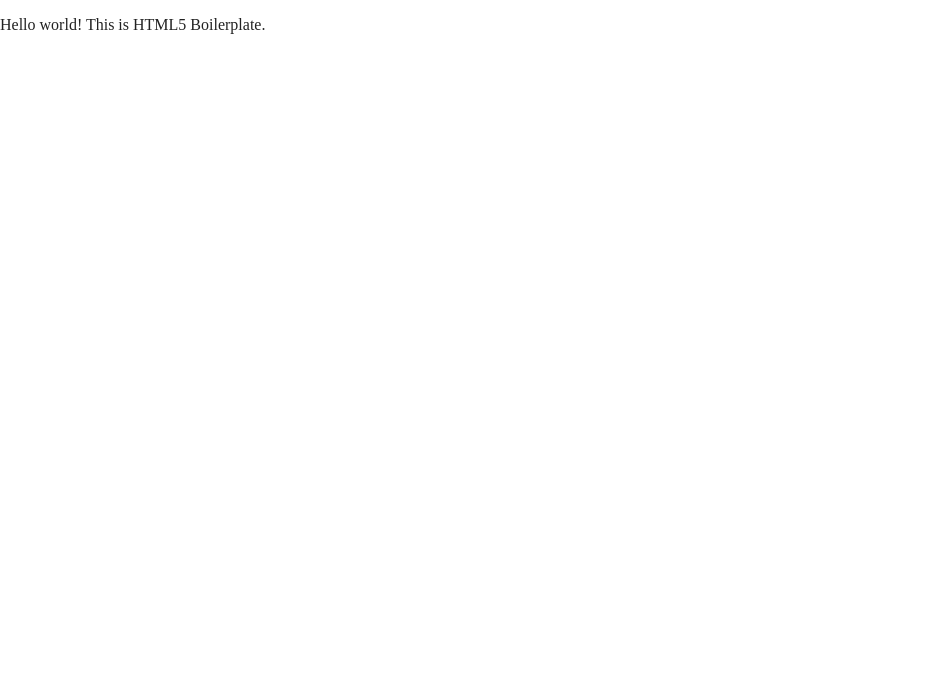
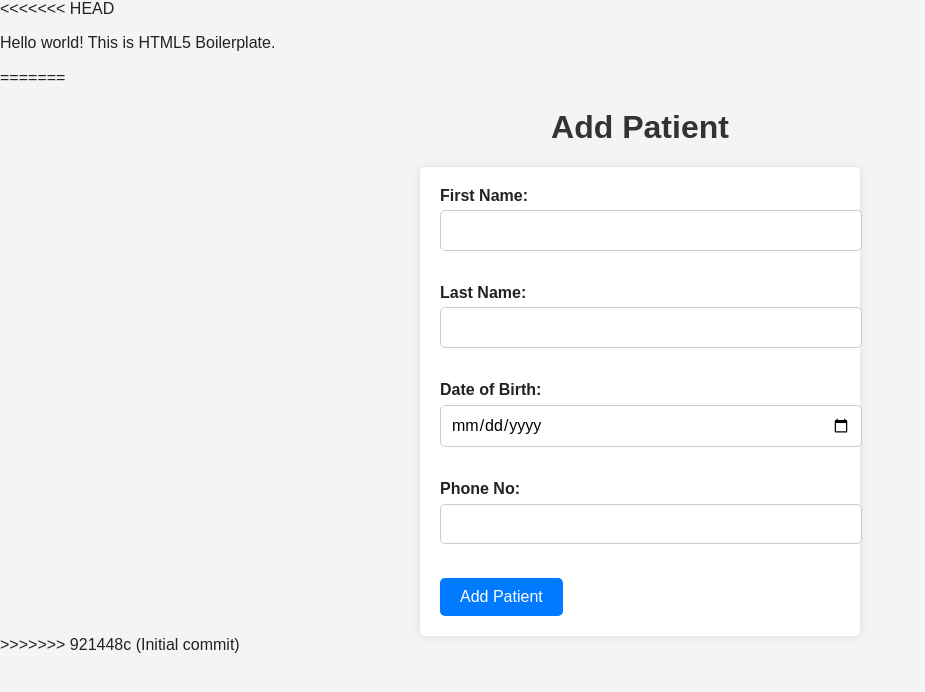
Before and after one commit to dulanneth/HealthWeb, a website built with Parcel: page index.html in a window 1280 px wide. Shown: the whole page, without its empty margins (0-925 px from the left). Built offline with nearby package versions, Linux system fonts and the light colour scheme.

Commit message:
Initial commit

```diff
--- a/index.html
+++ b/index.html
@@ -25,7 +25,79 @@
 <body>
 
   <!-- Add your site or application content here -->
+<<<<<<< HEAD
   <p>Hello world! This is HTML5 Boilerplate.</p>
+=======
+  <style>
+    body {
+      font-family: Arial, Helvetica, sans-serif;
+      background-color: #f4f4f4;
+      margin: 0;
+      padding: 0;
+    }
+
+    h1 {
+      text-align: center;
+      color: #333;
+    }
+
+    form {
+      max-width: 400px;
+      margin: 0 auto;
+      background: #fff;
+      padding: 20px;
+      border-radius: 5px;
+      box-shadow: 0 0 10px rgba(0, 0, 0, 0.1);
+    }
+
+    label {
+      display: block;
+      font-weight: bold;
+      margin-bottom: 5px;
+    }
+
+    input[type="text"],
+    input[type="date"],
+    input[type="tel"] {
+      width: 100%;
+      padding: 10px;
+      margin-bottom: 15px;
+      border: 1px solid #ccc;
+      border-radius: 5px;
+    }
+
+    input[type="submit"] {
+      background-color: #007bff;
+      color: #fff;
+      border: none;
+      border-radius: 5px;
+      padding: 10px 20px;
+      cursor: pointer;
+      font-size: 16px;
+    }
+
+    input[type="submit"]:hover {
+      background-color: #0056b3;
+    }
+  </style>
+  <body>
+  <h1>Add Patient</h1>
+  <form action="/addPatient" method="post">
+    <label for="firstName">First Name:</label>
+    <input type="text" id="firstName" name="firstName" required><br><br>
+
+    <label for="lastName">Last Name:</label>
+    <input type="text" id="lastName" name="lastName" required><br><br>
+
+    <label for="dob">Date of Birth:</label>
+    <input type="date" id="dob" name="dob" required><br><br>
+
+    <label for="phoneNo">Phone No:</label>
+    <input type="tel" id="phoneNo" name="phoneNo" required><br><br>
+
+    <input type="submit" value="Add Patient">
+  </form>
+>>>>>>> 921448c (Initial commit)
   <script src="js/vendor/modernizr-3.11.2.min.js"></script>
   <script src="js/plugins.js"></script>
   <script src="js/main.js"></script>
```
